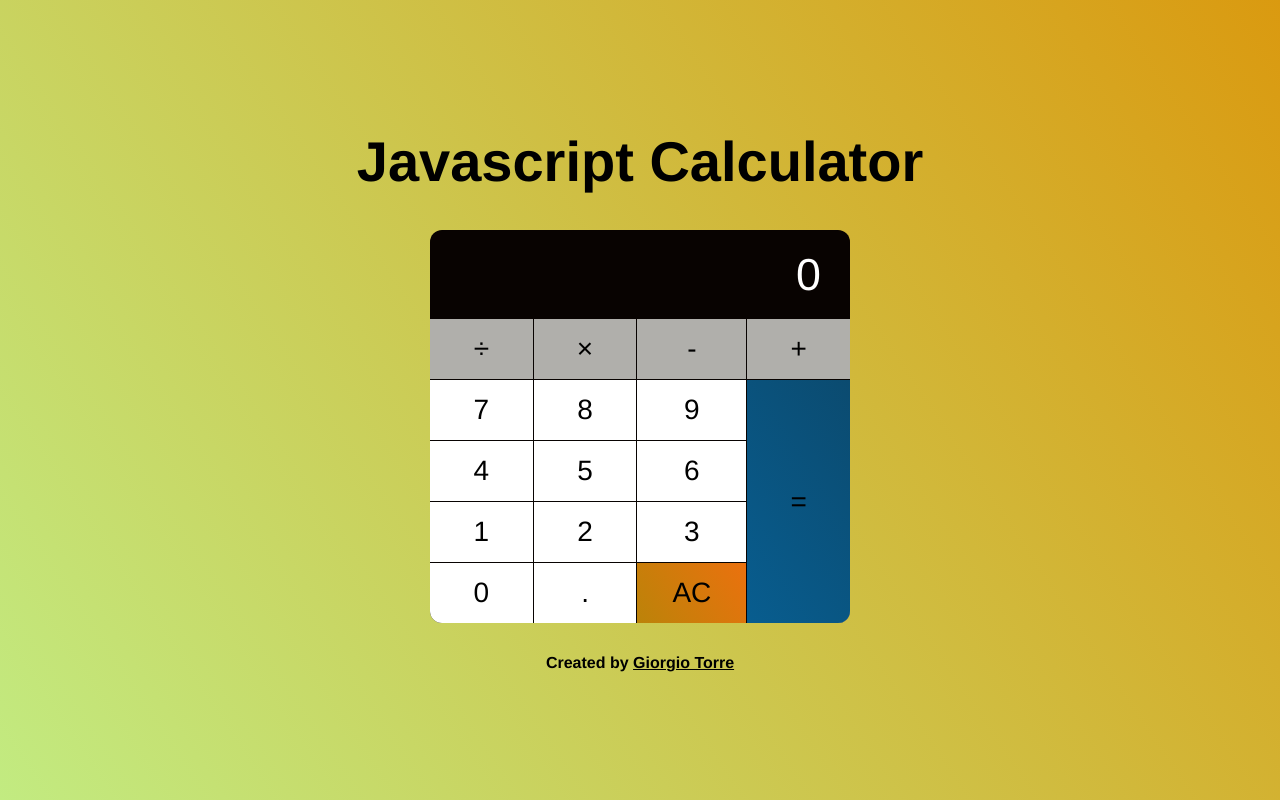
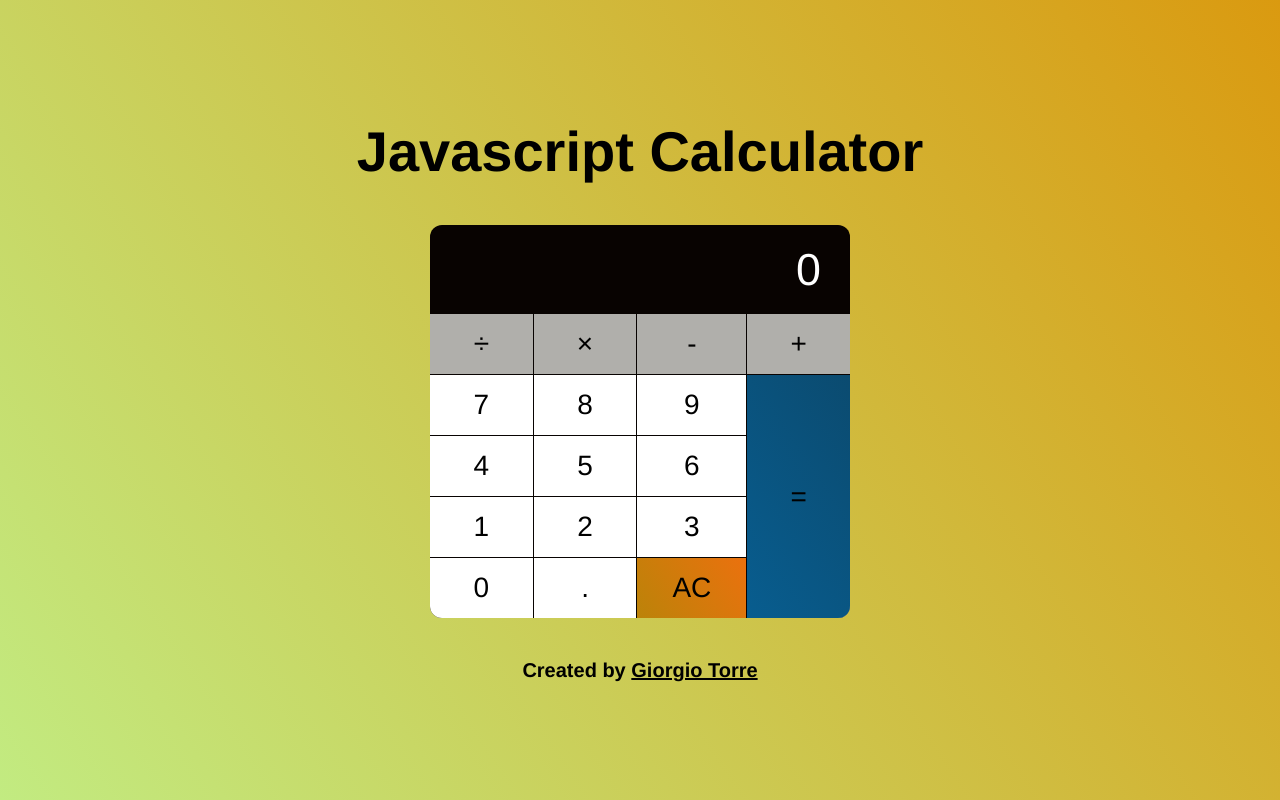
Before and after one commit to towerbrother/JS-calculator, a website: page dist/index.html in a window 1280 px wide. Drawn offline with Linux system fonts and the light colour scheme.

Commit message:
Title and signature margin increased

```diff
--- a/dist/style.css
+++ b/dist/style.css
@@ -102,6 +102,7 @@ html {
 body {
   background-image: linear-gradient(236deg, #da9a10, #c2eb81);
   display: flex;
+  flex-direction: column;
   justify-content: center;
   align-items: center;
   flex-direction: column;
@@ -109,12 +110,12 @@ body {
 }
 
 .title {
-  margin-bottom: 35px;
+  margin-bottom: 40px;
 }
 
 .signature {
-  font-size: 16px;
-  margin-top: 30px;
+  font-size: 20px;
+  margin-top: 40px;
 }
 
 .link {
```
Also changed, not shown: dist/index.html (+10 -1 lines).
